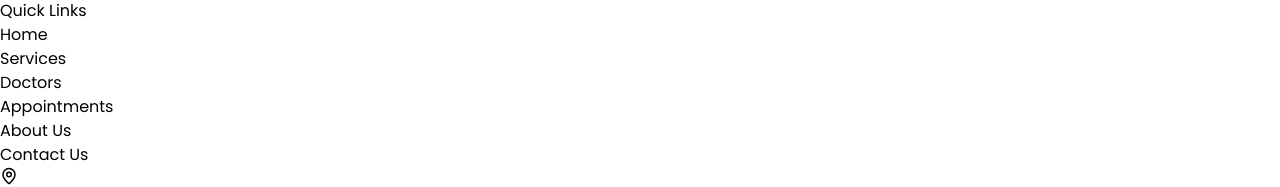
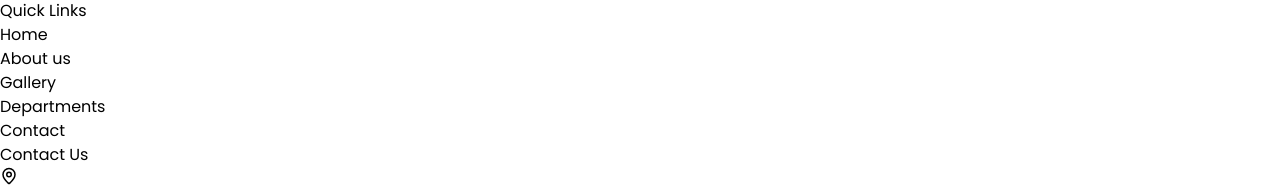
Before and after one commit to ellaomoni/Aigbogun-Hospital, a React (Vite) app in the folder my-project/: page / in a window 1280 px wide. Shown: the part 8962-9149 px from the top of the page. Built offline with nearby package versions, Linux system fonts and the light colour scheme.

Commit message:
Update footer links.

```diff
--- a/my-project/src/components/Footer/Footer.jsx
+++ b/my-project/src/components/Footer/Footer.jsx
@@ -1,6 +1,7 @@
 import React from 'react';
 import { Facebook, Twitter, Instagram, Linkedin, Mail, Phone, MapPin } from 'lucide-react';
 import Logo from '../../assets/logo.png';
+import {Link} from "react-router-dom";
 
 const Footer = () => {
   const currentYear = new Date().getFullYear();
@@ -12,11 +13,13 @@ const Footer = () => {
           {/* Logo and Hospital Name */}
           <div className="flex flex-col items-start">
             <div className="flex items-center mb-4">
+              <Link to="/">
               <img
                 src= {Logo}
                 alt="Hospital Logo"
                 className="h-10 w-30 mr-2"
               />
+              </Link>
             </div>
             <p className="text-gray-600 mb-4">
               Providing quality healthcare services.
@@ -41,11 +44,11 @@ const Footer = () => {
           <div>
             <h3 className="text-lg font-semibold text-green-600 mb-4">Quick Links</h3>
             <ul className="space-y-2">
-              <li><a href="#" className="text-gray-600 hover:text-green-600">Home</a></li>
-              <li><a href="#" className="text-gray-600 hover:text-green-600">Services</a></li>
-              <li><a href="#" className="text-gray-600 hover:text-green-600">Doctors</a></li>
-              <li><a href="#" className="text-gray-600 hover:text-green-600">Appointments</a></li>
-              <li><a href="#" className="text-gray-600 hover:text-green-600">About Us</a></li>
+              <li className="text-gray-600 hover:text-green-600"><Link to="/">Home</Link></li>
+              <li className="text-gray-600 hover:text-green-600"><Link to="/about">About us</Link></li>
+              <li className="text-gray-600 hover:text-green-600"><Link to="/gallery">Gallery</Link></li>
+              <li className="text-gray-600 hover:text-green-600"><Link to="/department">Departments</Link></li>
+              <li className="text-gray-600 hover:text-green-600"><Link to="/contact">Contact</Link></li>
             </ul>
           </div>
 
```
Also changed, not shown: 1 other file (tests, documents, lock files or other folders).
